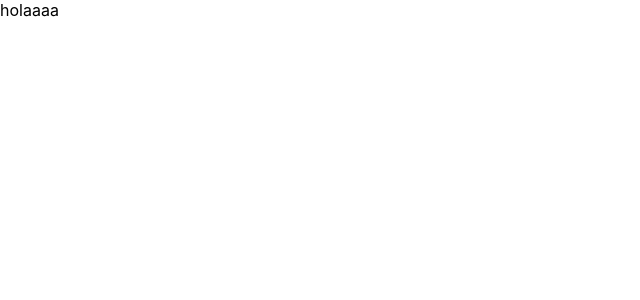
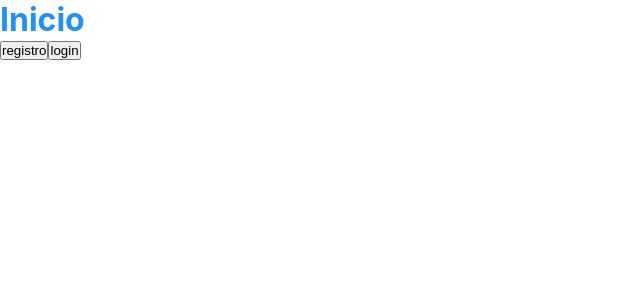
Before and after one commit to Alfonsinapm/taller-Front-End, a React (Create React App) app: page / in a window 1280 px wide. Shown: the top 300 px of the page, without its empty margins (0-640 px from the left). Built offline with nearby package versions, Linux system fonts and the light colour scheme.

Commit message:
se agrega home y botones de ruteo a login y registro

```diff
--- a/src/App.js
+++ b/src/App.js
@@ -4,13 +4,13 @@ import Error from './componentes/general/Error/Error'
 import Registro from './componentes/Registro/Registro'
 import Login from './componentes/Login/Login'
 import DashboardContainer from './componentes/Dashboard/DashboardContainer'
-
+import Home from './componentes/general/Home/Home'
 function App() {
   return (
     <BrowserRouter>
       <Switch>
         <Route exact path="/">
-          <p>holaaaa</p>
+          <Home />
         </Route>
         <Route exact path="/registro">
           <Registro />
@@ -19,7 +19,7 @@ function App() {
           <Login />
         </Route>
         <Route exact path="/dashboard">
-          <DashboardContainer/>
+          <DashboardContainer />
         </Route>
         <Route path="*">
           <Error />
--- /dev/null
+++ b/src/componentes/general/Home/Home.css
@@ -0,0 +1,3 @@
+.Home-title{
+    color: dodgerblue;
+}
--- /dev/null
+++ b/src/componentes/general/Home/Home.jsx
@@ -0,0 +1,25 @@
+import './Home.css'
+import {useHistory} from 'react-router-dom';
+
+const Home = () => {
+    const history = useHistory();
+
+
+    const handlePushRegistro =()=>{
+        history.push('/registro');
+    }
+    const handlePushLogin =()=>{
+        history.push('/login');
+    }
+
+    return (
+        <>
+        <h1 className="Home-title">Inicio</h1>
+
+        <input type="button" onClick={handlePushRegistro} value="registro"/>
+        <input type="button" onClick={handlePushLogin} value="login"/>
+        </>
+    )
+}
+
+export default Home
```
